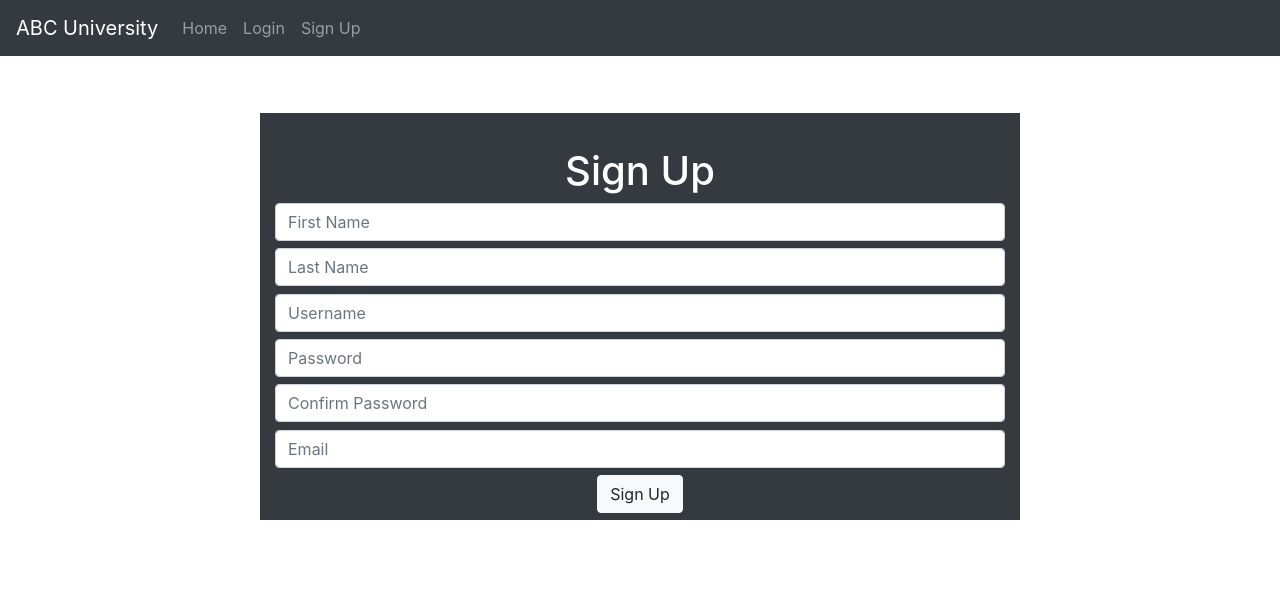
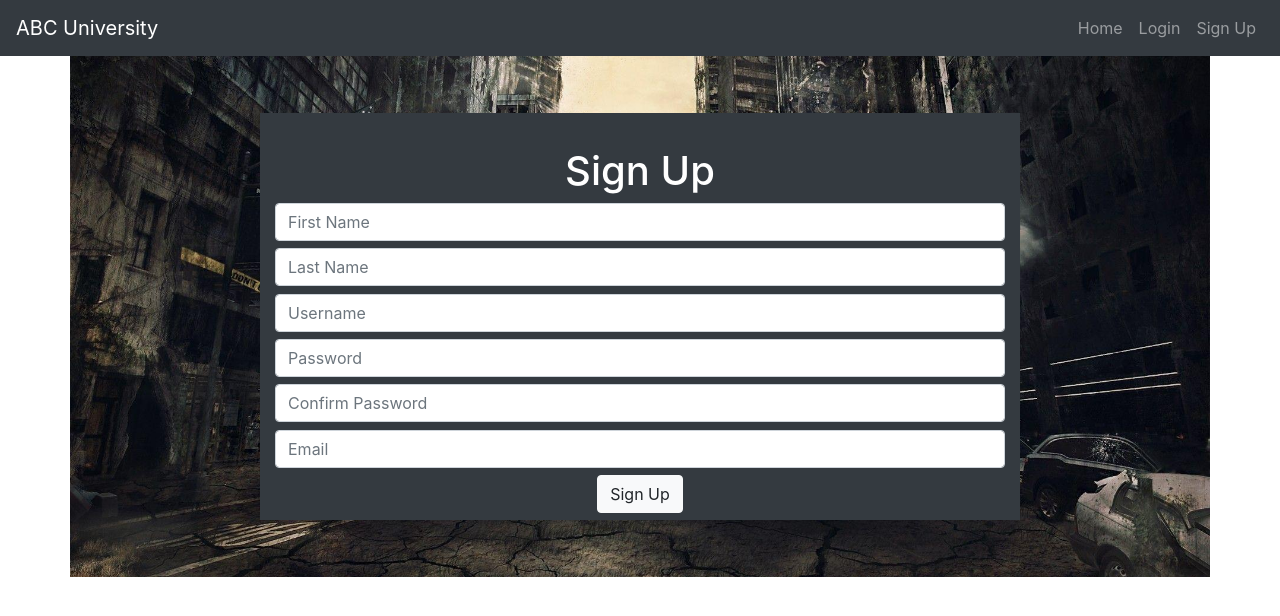
Before and after one commit to saijusunny/django-demo, a Django app: page /signup/ in a window 1280 px wide. Shown: the top 616 px of the page. Run offline with Django 4.2, Linux system fonts and the light colour scheme; some libraries are stand-ins or nearby versions.

Commit message:
This is my first all auth user program in infox

```diff
--- a/app1/static/css/index.css
+++ b/app1/static/css/index.css
@@ -1,8 +1,12 @@
-body{
-    background-color: rgb(252, 0, 0);
-
+.container{
+    background-image:url('static/image/wp2679108.jpg');
+    background-position: center;
+    background-size: cover;
+    background-repeat: no-repeat;
 }
-#lal{
+#aj{
     color: blue;
-    text-align: center;
 }
+.navbar-nav {
+    margin-left: auto;
+}
--- a/app1/templates/base.html
+++ b/app1/templates/base.html
@@ -5,18 +5,18 @@
     <meta http-equiv="X-UA-Compatible" content="IE=edge">
     <meta name="viewport" content="width=device-width, initial-scale=1.0">
     <title>Admin</title>
-    {% load static %}
+
     <link rel="stylesheet" href="https://maxcdn.bootstrapcdn.com/bootstrap/4.5.2/css/bootstrap.min.css">
     <script src="https://ajax.googleapis.com/ajax/libs/jquery/3.5.1/jquery.min.js"></script>
     <script src="https://cdnjs.cloudflare.com/ajax/libs/popper.js/1.16.0/umd/popper.min.js"></script>
     <script src="https://maxcdn.bootstrapcdn.com/bootstrap/4.5.2/js/bootstrap.min.js"></script>
     <link rel="stylesheet" href="https://stackpath.bootstrapcdn.com/bootstrap/4.3.1/css/bootstrap.min.css" integrity="sha384-ggOyR0iXCbMQv3Xipma34MD+dH/1fQ784/j6cY/iJTQUOhcWr7x9JvoRxT2MZw1T" crossorigin="anonymous">
-
-    <link rel="stylesheet" type="text/css" href="index.css">
+    {% load static %}
+    <link rel="stylesheet" href="{% static 'css\index.css'%}">
 </head>
 <body>
 
-    <nav class="navbar navbar-expand-md bg-dark navbar-dark">
+    <nav class="navbar navbar-expand-md bg-dark  navbar-dark">
         <!-- Brand -->
         <a class="navbar-brand" href="#">ABC University</a>
 
@@ -52,7 +52,7 @@
         <div class="collapse navbar-collapse" id="collapsibleNavbar">
           <ul class="navbar-nav">
             <li class="nav-item">
-              <a class="nav-link" href="{% url 'index'%}">Home</a>
+              <a class="nav-link" active href="{% url 'index'%}">Home</a>
             </li>
             <li class="nav-item">
                 <a class="nav-link" href="{% url 'adminlogin'%}">Login</a>
--- a/app1/templates/show_student.html
+++ b/app1/templates/show_student.html
@@ -8,7 +8,7 @@
                 <h1 style="color: white; margin-top: 1%; margin-bottom: 3%; text-align: center;">Student Details</h1>
                 <thead>
                     <tr>
-                        <th style="color: yellow;">ID</th>
+                        <th  style="color: yellow;">ID</th>
                         <th style="color: yellow;">NAME</th>
                         <th style="color: yellow;">ADDRESS</th>
                         <th style="color: yellow;">AGE</th>
--- a/app1/templates/signup.html
+++ b/app1/templates/signup.html
@@ -5,10 +5,10 @@
 
 <div class="container">
   <div class="row">
-    <div class="col-sm-12">
+    <div class="col-sm-6">
 
       {% for message in messages %}
-      <h5>
+      <h5 style="text-align: center;">
         <div class="alert alert-danger">
           {{ message}}
           </div>
```
